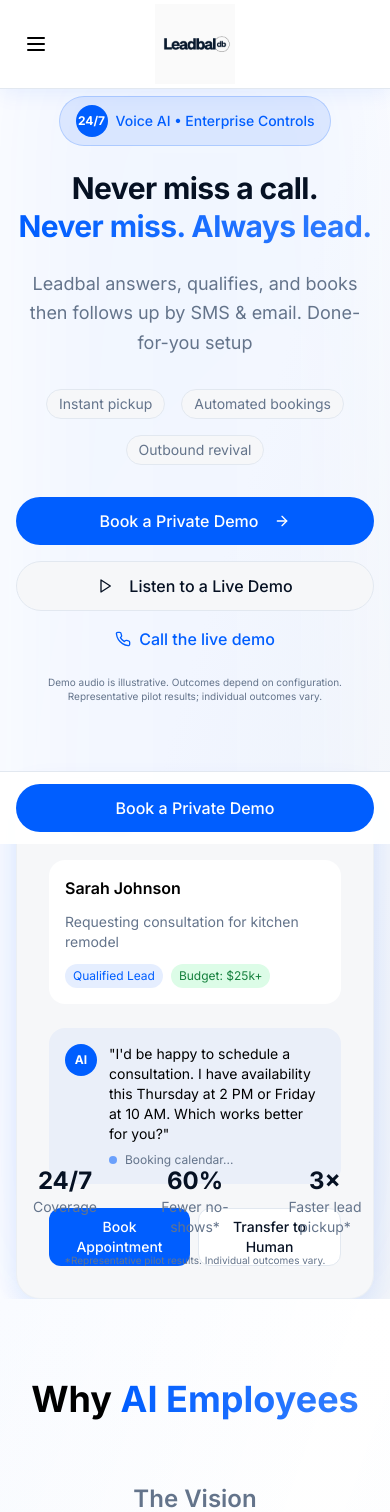
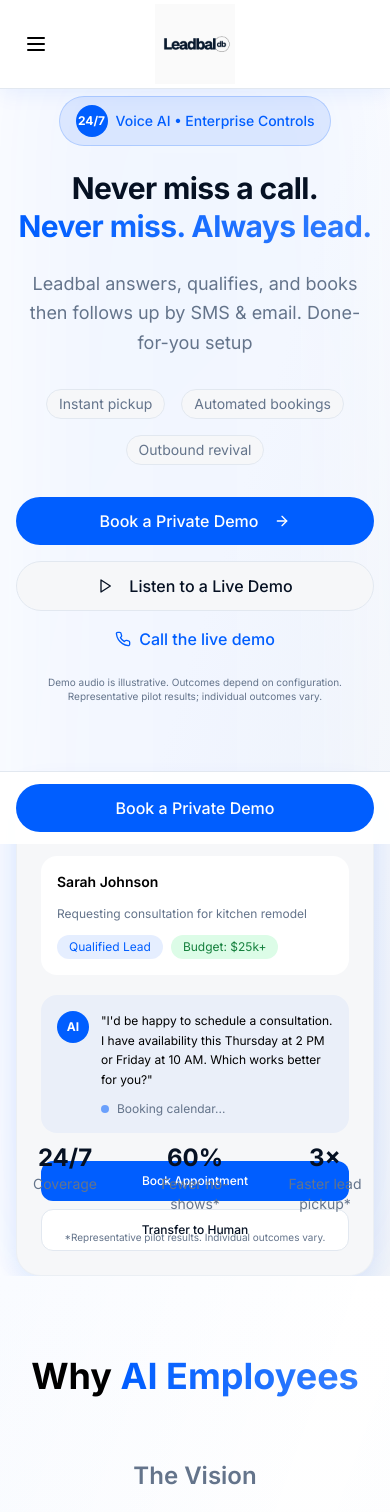
Before and after one commit to valentinafu07-cell/leadbaldemo, a React (Vite) app: page / in a window 390 px wide. Shown: the top 1512 px of the page. Built offline with nearby package versions, Linux system fonts and the light colour scheme; a web font is replaced by a local one.

Commit message:
Fix text overlap in Hero section

```diff
--- a/src/components/Hero.tsx
+++ b/src/components/Hero.tsx
@@ -110,39 +110,39 @@ const Hero = () => {
             animationDelay: "0.9s"
           }}>
               {/* AI Call Interface Mockup */}
-              <div className="bg-card rounded-3xl p-8 shadow-elegant-hover border border-border/50">
-                <div className="space-y-6">
+              <div className="bg-card rounded-3xl p-6 lg:p-8 shadow-elegant-hover border border-border/50">
+                <div className="space-y-5">
                   {/* Call Status */}
-                  <div className="flex items-center justify-between">
+                  <div className="flex items-center justify-between pb-2">
                     <div className="flex items-center space-x-3">
-                      <div className="w-3 h-3 bg-green-500 rounded-full animate-pulse"></div>
-                      <span className="text-sm font-medium">Live Call</span>
+                      <div className="w-3 h-3 bg-green-500 rounded-full animate-pulse flex-shrink-0"></div>
+                      <span className="text-sm font-medium whitespace-nowrap">Live Call</span>
                     </div>
                     <span className="text-xs text-muted-foreground">00:47</span>
                   </div>
 
                   {/* Caller Info */}
                   <div className="bg-background rounded-2xl p-4 space-y-3">
-                    <h3 className="font-semibold">Sarah Johnson</h3>
-                    <p className="text-sm text-muted-foreground">Requesting consultation for kitchen remodel</p>
-                    <div className="flex items-center space-x-2">
-                      <span className="text-xs bg-primary/10 text-primary px-2 py-1 rounded-full">Qualified Lead</span>
-                      <span className="text-xs bg-green-100 text-green-700 px-2 py-1 rounded-full">Budget: $25k+</span>
+                    <h3 className="font-semibold text-sm lg:text-base">Sarah Johnson</h3>
+                    <p className="text-xs lg:text-sm text-muted-foreground leading-relaxed">Requesting consultation for kitchen remodel</p>
+                    <div className="flex flex-wrap gap-2 mt-3">
+                      <span className="text-xs bg-primary/10 text-primary px-3 py-1 rounded-full whitespace-nowrap">Qualified Lead</span>
+                      <span className="text-xs bg-green-100 text-green-700 px-3 py-1 rounded-full whitespace-nowrap">Budget: $25k+</span>
                     </div>
                   </div>
 
                   {/* AI Response */}
                   <div className="bg-primary/5 rounded-2xl p-4">
                     <div className="flex items-start space-x-3">
-                      <div className="w-8 h-8 bg-primary rounded-full flex items-center justify-center">
+                      <div className="w-8 h-8 bg-primary rounded-full flex items-center justify-center flex-shrink-0">
                         <span className="text-xs font-bold text-primary-foreground">AI</span>
                       </div>
-                      <div className="flex-1">
-                        <p className="text-sm">
+                      <div className="flex-1 min-w-0">
+                        <p className="text-xs lg:text-sm leading-relaxed">
                           "I'd be happy to schedule a consultation. I have availability this Thursday at 2 PM or Friday at 10 AM. Which works better for you?"
                         </p>
-                        <div className="flex items-center mt-2 space-x-2">
-                          <div className="w-2 h-2 bg-primary rounded-full animate-pulse"></div>
+                        <div className="flex items-center mt-3 space-x-2">
+                          <div className="w-2 h-2 bg-primary rounded-full animate-pulse flex-shrink-0"></div>
                           <span className="text-xs text-muted-foreground">Booking calendar...</span>
                         </div>
                       </div>
@@ -150,11 +150,11 @@ const Hero = () => {
                   </div>
 
                   {/* Action Buttons */}
-                  <div className="flex space-x-2">
-                    <button className="flex-1 bg-primary text-primary-foreground text-sm py-2 px-4 rounded-lg font-medium">
+                  <div className="flex flex-col sm:flex-row gap-2 pt-2">
+                    <button className="flex-1 bg-primary text-primary-foreground text-xs lg:text-sm py-3 px-4 rounded-lg font-medium hover:bg-primary/90 transition-colors">
                       Book Appointment
                     </button>
-                    <button className="flex-1 bg-background text-foreground text-sm py-2 px-4 rounded-lg font-medium border border-border">
+                    <button className="flex-1 bg-background text-foreground text-xs lg:text-sm py-3 px-4 rounded-lg font-medium border border-border hover:bg-muted/50 transition-colors">
                       Transfer to Human
                     </button>
                   </div>
```
